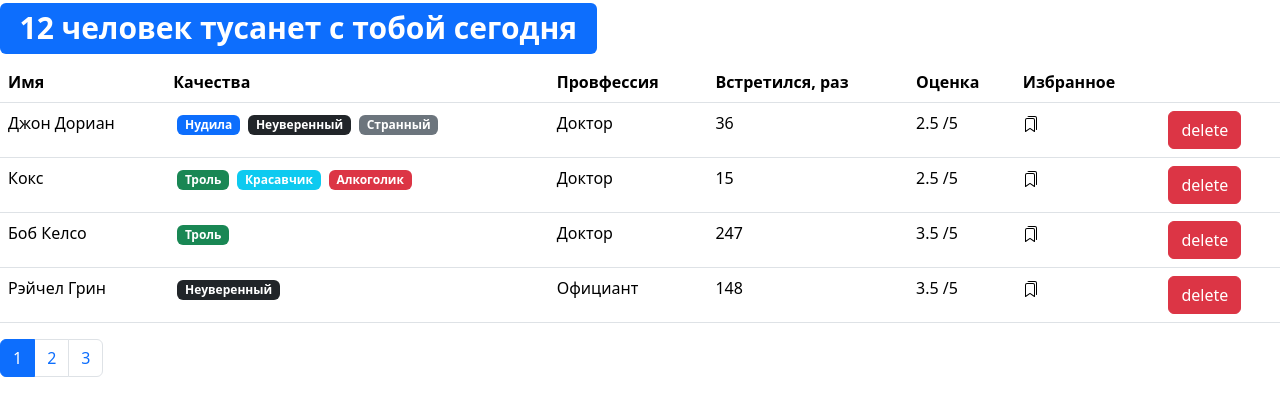
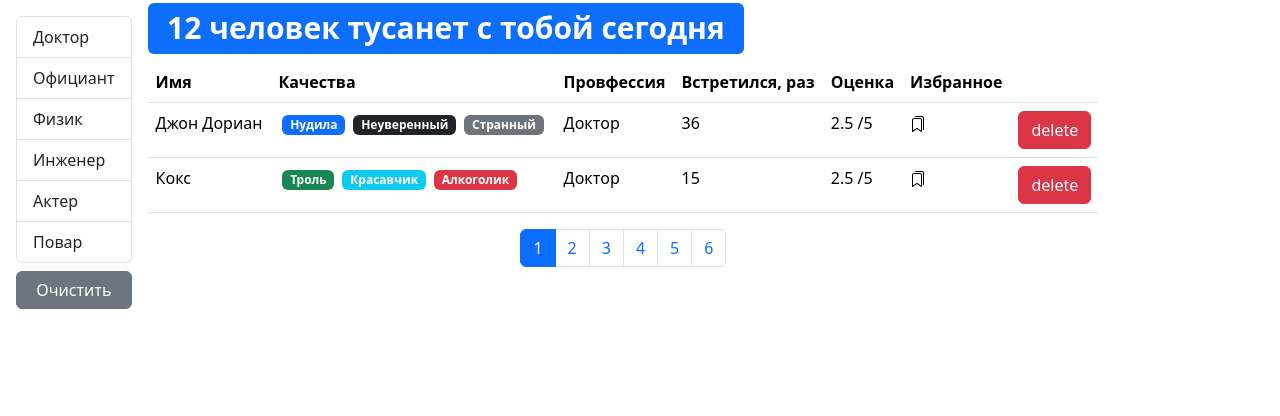
Before and after one commit to Gammani/dz-fast-company, a React (Create React App) app: page / in a window 1280 px wide. Shown: the top 416 px of the page. Built offline with nearby package versions, Linux system fonts and the light colour scheme.

Commit message:
filtration

```diff
--- a/src/app/App.js
+++ b/src/app/App.js
@@ -1,6 +1,5 @@
 import React, { useState } from "react";
 import Users from "./components/users";
-import SearchStatus from "./components/searchStatus";
 import api from "./api";
 
 function App() {
@@ -46,11 +45,11 @@
 
     return (
         <div>
-            <SearchStatus length={users.length} renderPhrase={renderPhrase} />
             <Users
                 onDelete={handleDelete}
                 onToggleBookMark={handleToggleBookMark}
                 users={users}
+                renderPhrase={renderPhrase}
             />
         </div>
     );
--- /dev/null
+++ b/src/app/api/fake.api/professions.api.js
@@ -0,0 +1,18 @@
+export const professions = {
+    doctor: { _id: "67rdca3eeb7f6fgeed471818", name: "Доктор" },
+    waiter: { _id: "67rdca3eeb7f6fgeed471820", name: "Официант" },
+    physics: { _id: "67rdca3eeb7f6fgeed471814", name: "Физик" },
+    engineer: { _id: "67rdca3eeb7f6fgeed471822", name: "Инженер" },
+    actor: { _id: "67rdca3eeb7f6fgeed471824", name: "Актер" },
+    cook: { _id: "67rdca3eeb7f6fgeed471829", name: "Повар" }
+};
+
+const fetchAll = () => new Promise((resolve) => {
+    window.setTimeout(function () {
+        resolve(professions);
+    }, 2000);
+});
+
+export default {
+    fetchAll
+};
--- a/src/app/api/fake.api/user.api.js
+++ b/src/app/api/fake.api/user.api.js
@@ -1,11 +1,5 @@
-const professions = {
-    doctor: { _id: "67rdca3eeb7f6fgeed471818", name: "Доктор" },
-    waiter: { _id: "67rdca3eeb7f6fgeed471820", name: "Официант" },
-    physics: { _id: "67rdca3eeb7f6fgeed471814", name: "Физик" },
-    engineer: { _id: "67rdca3eeb7f6fgeed471822", name: "Инженер" },
-    actor: { _id: "67rdca3eeb7f6fgeed471824", name: "Актер" },
-    cook: { _id: "67rdca3eeb7f6fgeed471829", name: "Повар" }
-};
+import { professions } from "./professions.api";
+
 const qualities = {
     tedious: {
         _id: "67rdca3eeb7f6fgeed471198",
--- a/src/app/api/index.js
+++ b/src/app/api/index.js
@@ -1,5 +1,7 @@
 import * as users from "./fake.api/user.api";
+import professions from "./fake.api/professions.api";
 const API = {
-    users
+    users,
+    professions
 };
 export default API;
--- /dev/null
+++ b/src/app/components/groupList.jsx
@@ -0,0 +1,31 @@
+import React from "react";
+import PropTypes from "prop-types";
+
+const GroupList = ({ items, valueProperty, contentProperty, onItemSelect, selectedItem }) => {
+    console.log(Object.keys(items));
+    return (
+        <ul className="list-group">
+            {Object.keys(items).map(item => <li
+                key={items[item][valueProperty]}
+                className={"list-group-item" + (items[item] === selectedItem ? " active" : "")}
+                onClick={() => onItemSelect(items[item])}
+                role="button">{items[item][contentProperty]}
+            </li>
+            )}
+        </ul>
+    );
+};
+
+GroupList.defaultProps = {
+    valueProperty: "_id",
+    contentProperty: "name"
+};
+GroupList.propTypes = {
+    items: PropTypes.object.isRequired,
+    valueProperty: PropTypes.string.isRequired,
+    contentProperty: PropTypes.string.isRequired,
+    onItemSelect: PropTypes.func,
+    selectedItem: PropTypes.object
+};
+
+export default GroupList;
--- a/src/app/components/users.jsx
+++ b/src/app/components/users.jsx
@@ -1,20 +1,54 @@
-import React, { useState } from "react";
+import React, { useEffect, useState } from "react";
 import User from "./user";
 import Pagination from "./pagination";
 import { paginate } from "../utils/paginate";
 import PropTypes from "prop-types";
+import api from "../api";
+import GroupList from "./groupList";
+import SearchStatus from "./searchStatus";
 
-const Users = ({ users: allUsers, ...rest }) => {
-    const count = allUsers.length;
-    const pageSize = 4;
+const Users = ({ users: allUsers, renderPhrase, ...rest }) => {
+    const pageSize = 2;
     const [currentPage, setCurrentPage] = useState(1);
+    const [professions, setProfession] = useState();
+    const [selectedProf, setSelectedProf] = useState();
+
+    useEffect(() => {
+        api.professions.fetchAll().then((data) => setProfession(data));
+    }, []);
+    useEffect(() => {
+        setCurrentPage(1);
+    }, [selectedProf]);
+
+    const handleProfessionSelect = item => {
+        setSelectedProf(item);
+    };
+
     const handlePageChange = (pageIndex) => {
-        console.log("page: ", pageIndex);
         setCurrentPage(pageIndex);
     };
-    const users = paginate(allUsers, currentPage, pageSize);
+
+    const filteredUsers = selectedProf ? allUsers.filter((user) => user.profession === selectedProf) : allUsers;
+    const count = filteredUsers.length;
+    const usersCrop = paginate(filteredUsers, currentPage, pageSize);
+    const clearFilter = () => {
+        setSelectedProf();
+    };
+
     return (
-        <>
+        <div className={"d-flex"}>
+            {professions && (
+                <div className="d-flex flex-column flex-shrink-0 p-3">
+                    <GroupList
+                        selectedItem={selectedProf}
+                        items={professions}
+                        onItemSelect={handleProfessionSelect}
+                    />
+                    <button className={"btn btn-secondary mt-2"} onClick={clearFilter}>Очистить</button>
+                </div>
+            )}
+            <div className="d-flex flex-column">
+                <SearchStatus length={count} renderPhrase={renderPhrase} />
                 {count > 0 && (
                     <table className="table">
                         <thead>
@@ -25,28 +59,32 @@
                                 <th scope="col">Встретился, раз</th>
                                 <th scope="col">Оценка</th>
                                 <th scope="col">Избранное</th>
-                            <th />
+                                <th/>
                             </tr>
                         </thead>
                         <tbody>
-                        {users.map((user) => (
-                            <User {...rest} {...user} key={user._id} />
+                            {usersCrop.map((user) => (
+                                <User {...rest} {...user} key={user._id}/>
                             ))}
                         </tbody>
                     </table>
                 )}
+                <div className="d-flex justify-content-center">
                     <Pagination
                         itemsCount={count}
                         pageSize={pageSize}
                         currentPage={currentPage}
                         onPageChange={handlePageChange}
                     />
-        </>
+                </div>
+            </div>
+        </div>
     );
 };
 
 Users.propTypes = {
-    users: PropTypes.array.isRequired
+    users: PropTypes.array.isRequired,
+    renderPhrase: PropTypes.func.isRequired
 };
 
 export default Users;
```
Also changed, not shown: .eslintrc.js. Lines whose indentation alone changed are shown as unchanged.
